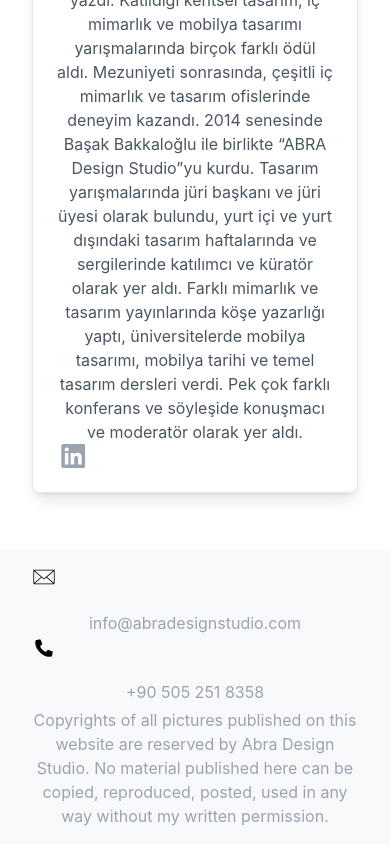
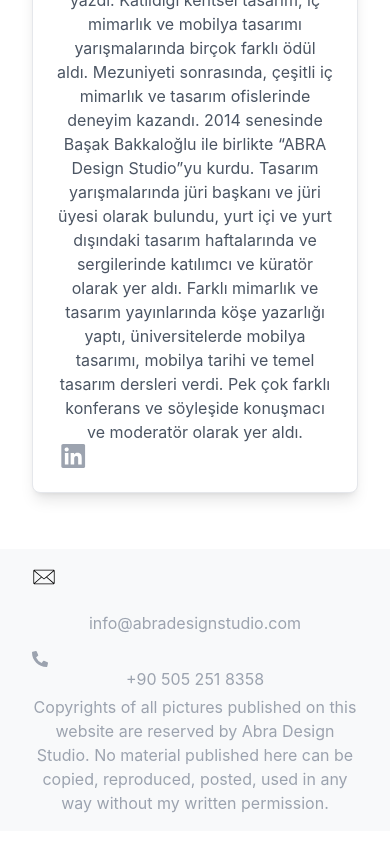
Before and after one commit to keremakagunduz/abradesignstudiocom, a React (Create React App) app in the folder abraapp/: page / in a window 390 px wide. Shown: the part 2291-3135 px from the top of the page. Built offline with nearby package versions, Linux system fonts and the light colour scheme; no server answers.

Commit message:
phone icon

```diff
--- a/abraapp/src/components/Footer.jsx
+++ b/abraapp/src/components/Footer.jsx
@@ -1,4 +1,5 @@
 import React from "react";
+import { FaPhoneAlt } from "react-icons/fa";
 
 const Footer = () => (
   <footer
@@ -25,15 +26,8 @@ L40.165,51.967z M62.56,49.687l28.477-23.828v48.497L62.56,49.687z"/>
 
         <p className="mt-4 text-base leading-6 text-center text-gray-400">info@abradesignstudio.com</p>
 
-<svg className="max-w-6" xmlns="http://www.w3.org/2000/svg" version="1.1" viewBox="-5.0 -10.0 110.0 135.0">
- <path d="m10.922 17.066c0.070313-0.28906 0.15234-0.56641 0.24609-0.82812 0.57422-1.5664 1.8164-2.6406 3.4531-2.9805l15.219-3.1602c2.2422-0.46484 4.4453
- 0.71484 5.3047 2.8359l6.4062 15.836c0.75391 1.8594 0.28906 3.8906-1.1992 5.2383l-5.793 5.2461c-1.6133 1.4609-1.8984 3.6953-0.99609 5.6758 3.8984 8.5547
- 12.949 17.617 21.508 21.508 1.9805 0.90234 4.2148 0.61719 5.6719-0.99609l5.2461-5.793c1.3477-1.4844 3.3789-1.9492 5.2383-1.1992l15.836 6.4062c2.1211 0.85938
- 3.3008 3.0625 2.8359 5.3047l-3.1602 15.219c-0.33984 1.6367-1.4102 2.8789-2.9805 3.4531-0.26172 0.09375-0.53516 0.17578-0.82812 0.24609-33.836 8.0312-80.039-38.172-72.008-72.012z"
- fill-rule="evenodd"/>
-</svg>
 
-        <p className="mt-4 text-base leading-6 text-center text-gray-400">+90 505 251 8358</p>
+        <p className="mt-4 text-base leading-6 text-center text-gray-400"><FaPhoneAlt />+90 505 251 8358</p>
 
         <p className="mt-1 text-base leading-6 text-center text-gray-400">
           Copyrights of all pictures published on this website are reserved by
--- /dev/null
+++ b/abraapp/src/components/ScrollToBottom.jsx
@@ -0,0 +1,35 @@
+import React, { useState, useEffect } from "react";
+import { FaAngleUp } from "react-icons/fa";
+
+import "../index.css";
+
+const ScrollToBottom = () => {
+    const [showTopBtn, setShowTopBtn] = useState(false);
+    useEffect(() => {
+        window.addEventListener("scroll", () => {
+            if (window.scrollY > 400) {
+                setShowTopBtn(true);
+            } else {
+                setShowTopBtn(false);
+            }
+        });
+    }, []);
+    const goToTop = () => {
+        window.scrollTo({
+            bottom: 0,
+            behavior: "smooth",
+        });
+    };
+    return (
+        <div className="top-to-btm">
+            {" "}
+            {showTopBtn && (
+                <FaAngleUp
+                    className="icon-position icon-style"
+                    onClick={goToTop}
+                />
+            )}{" "}
+        </div>
+    );
+};
+export default ScrollToTop;
--- a/abraapp/src/pages/Home.jsx
+++ b/abraapp/src/pages/Home.jsx
@@ -6,6 +6,7 @@ import { fetchProjects } from '../api/portfolio';
 import { Link, useLocation } from "react-router-dom";
 import styles from '../home.css';
 import ScrollToTop from '../components/ScrollToTop';
+import { FaPhoneAlt } from "react-icons/fa";
 
 const imageLoader = (src, width, quality) => {
   return `${src}?format=auto${quality ? `&quality=${quality}` : ''}&width=${width}`;
```
